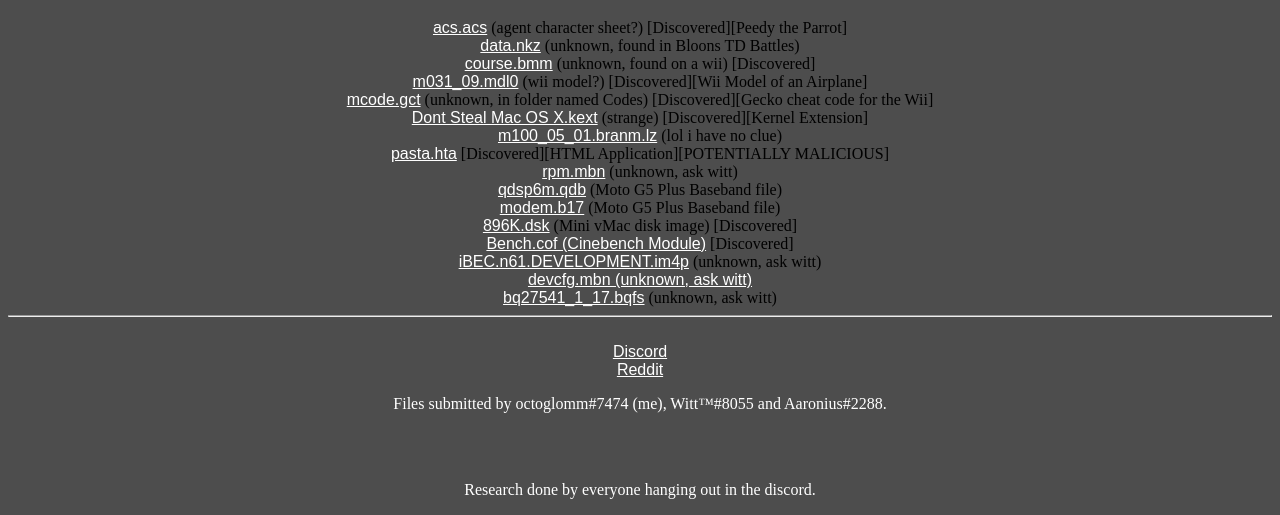
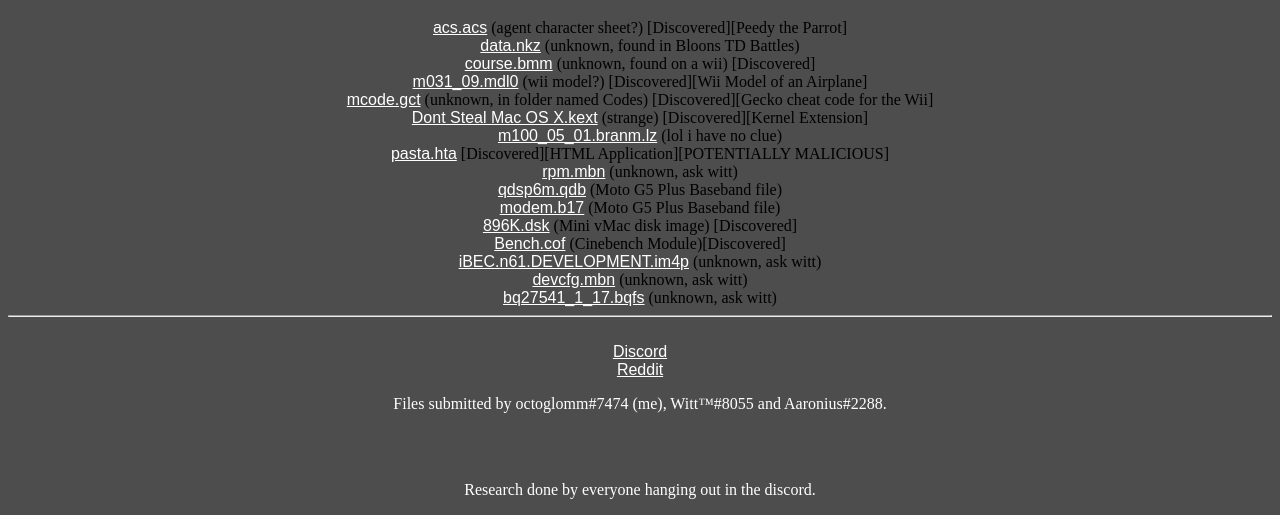
Before and after one commit to thelinkroom/oganessium.github.io, a plain HTML site: page strangefiles/index.html in a window 1280 px wide. Shown: the part 350-865 px from the top of the page. Drawn offline with Linux system fonts and the light colour scheme.

Commit message:
Update index.html

```diff
--- a/strangefiles/index.html
+++ b/strangefiles/index.html
@@ -39,9 +39,9 @@
     <a href="qdsp6m.qdb">qdsp6m.qdb</a> <span>(Moto G5 Plus Baseband file)</span><br>
     <a href="modem.b17">modem.b17</a> <span>(Moto G5 Plus Baseband file)</span><br>
     <a href="896K.dsk">896K.dsk</a> <span>(Mini vMac disk image) [Discovered]</span><br>
-    <a href="Bench.cof">Bench.cof (Cinebench Module)</a> <span>[Discovered]</span><br>
+    <a href="Bench.cof">Bench.cof</a> <span>(Cinebench Module)[Discovered]</span><br>
     <a href="iBEC.n61.DEVELOPMENT.im4p">iBEC.n61.DEVELOPMENT.im4p</a> <span>(unknown, ask witt)</span><br>
-<a href="devcfg.mbn">devcfg.mbn (unknown, ask witt)</a><br>
+    <a href="devcfg.mbn">devcfg.mbn</a> <span>(unknown, ask witt)</span><br>
 <a href="bq27541_1_17.bqfs">bq27541_1_17.bqfs</a><span> (unknown, ask witt)</span><br>
 <hr/><br>
 
```
